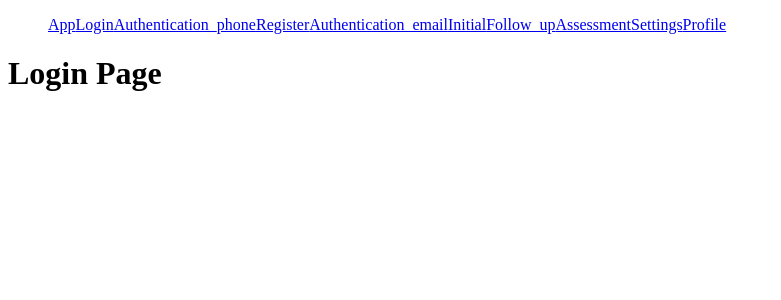
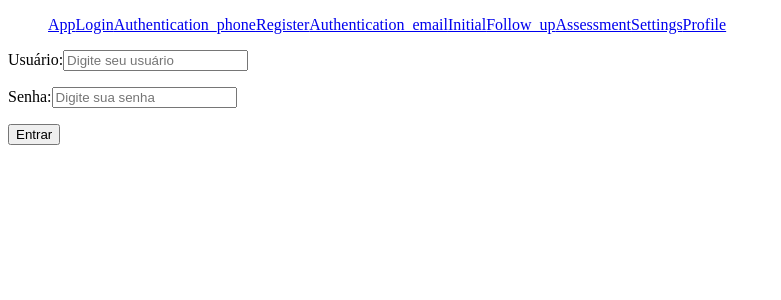
Before and after one commit to kelvinsouza2014/condodelivery, a React (Vite) app in the folder condodelivery/: page /Login in a window 1280 px wide. Shown: the top 300 px of the page, without its empty margins (0-781 px from the left). Built offline with nearby package versions, Linux system fonts and the light colour scheme.

Commit message:
Estruturação base do login

```diff
--- a/condodelivery/src/App.jsx
+++ b/condodelivery/src/App.jsx
@@ -6,7 +6,9 @@ function App() {
 
   return (
     <>
+      {/* COMPONENTE FIXO NA TELA PRINCIPAL (EM TODAS AS ROTAS) */}
       <Aplication/>
+      {/* COMPONENTE FIXO NA TELA PRINCIPAL (EM TODAS AS ROTAS) */}
       <Outlet/>
     </>
   )
--- a/condodelivery/src/routes/Login.jsx
+++ b/condodelivery/src/routes/Login.jsx
@@ -1,10 +1,41 @@
-import {} from 'react'
+// import {} from 'react'
+import {useRef} from 'react'
 
 function Login () {
+
+  /* Hook - useRef, ele retorna uma referência a um elemento ou componente sem renderizar novamente */
+  const user = useRef();
+  const password = useRef();
+
+  // Gravando os dados na sessão
+  const getUser = sessionStorage.getItem('user');
+  const getPassword = sessionStorage.getItem('password');
+
+  const handleSubmit = () => {
+    if (user.current.value == 'Admin' && password.current.value == '12345') {
+    sessionStorage.setItem('user', 'Admin');
+    sessionStorage.setItem('password', '12345');
+    } else {
+      alert("Usuário ou senha invalido !")
+    }
+  };
+  getUser;
+  getPassword;
+
   return(
     <>
-    <h1>Login Page</h1>
+    <form onSubmit={handleSubmit}>
+      <p>
+        Usuário:
+        <input type="text" placeholder="Digite seu usuário" ref={user} />
+      </p>
+      <p>
+        Senha:
+        <input type="password" placeholder="Digite sua senha" ref={password} />
+      </p>
+      <button type="submit">Entrar</button>
+    </form>
     </>
   )
 }
-export default Login
+export default Login;
```
Also changed, not shown: condodelivery/src/components/Aplication.jsx (line endings or trailing spaces).
